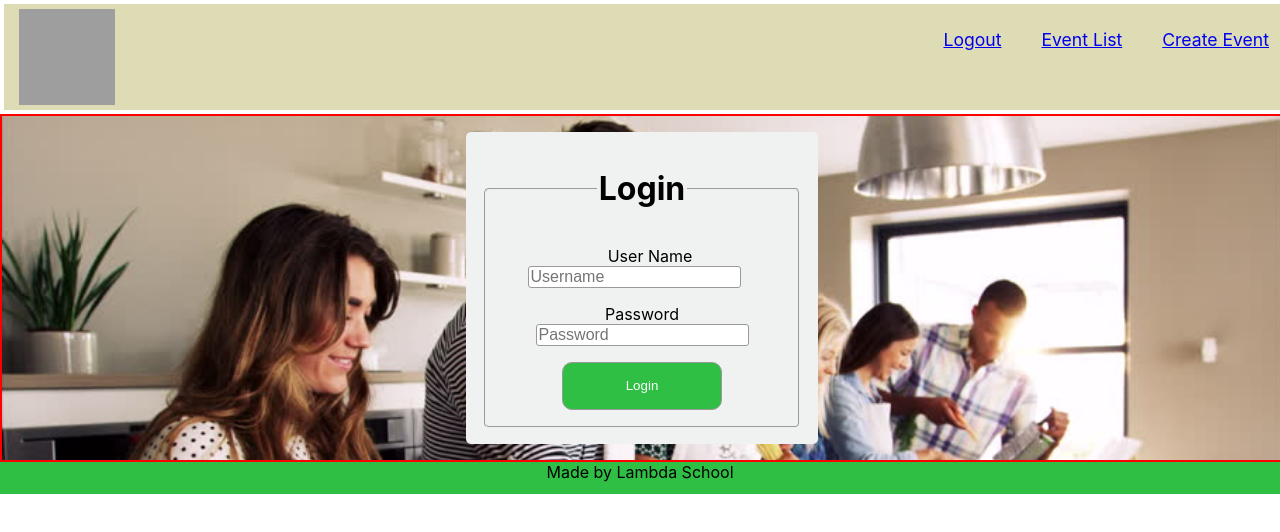
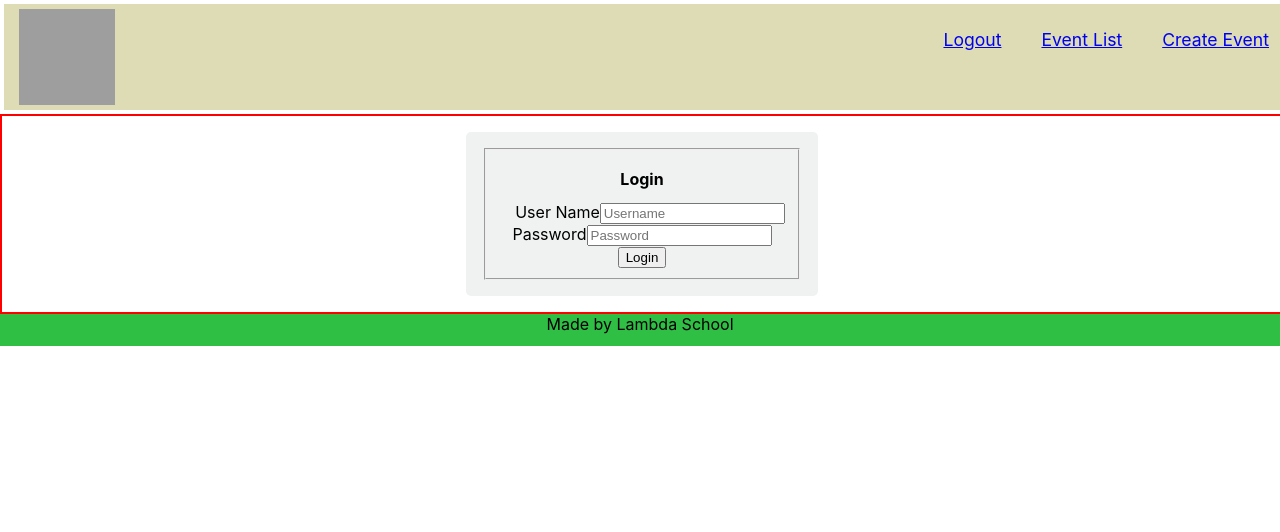
Before and after one commit to Potluck-Project/front-end, a React (Create React App) app: page / in a window 1280 px wide. Shown: the top 532 px of the page. Built offline with nearby package versions, Linux system fonts and the light colour scheme; grey boxes are pictures that could not be loaded.

Commit message:
convert Login to Login.css

```diff
--- /dev/null
+++ b/src/assets/css/Login.css
@@ -0,0 +1,55 @@
+
+ .logBase {
+    display: flex;
+    justify-content: center;
+    align-items: center;
+/*
+    background-image:url(${img}); */
+    border: 2px solid red;
+    height: 100%;
+    width: 100%;
+    background-size: cover;
+ }
+.logForm {
+    overflow: hidden;
+    background-color: #F0F2F2;
+    justify-content: center;
+    align-items: stretch;
+    text-align: center;
+    width: 25%;
+    padding: 1rem;
+    margin: 1rem;
+    border-radius: 5px;
+}
+.logLgd {
+    font-size: 1rem;
+}
+.logLabel {
+    display: inline;
+    font-size: 1rem;
+    padding: 0 .5rem;
+}
+.input{
+    display: inline;
+    border: 1px solid #999999;
+    border-radius: 3px;
+    margin-bottom: 1rem;
+    font-size: 1rem;
+}
+.fieldset {
+    border-radius: 5px;
+    padding: 1rem;
+}
+.button {
+    margin: auto 15%;
+    width: 10rem;
+    height: 3rem;
+    background-color: #105e1b;
+    border: 1px solid #999999;
+    border-radius: 10px;
+    color: white;
+    :hover{
+        background-color: #C4F2D0;
+        color: black;
+    }
+}
--- a/src/components/Login.js
+++ b/src/components/Login.js
@@ -1,63 +1,8 @@
 import React, { useState } from 'react';
-import styled from 'styled-components';
+import '../assets/css/Login.css'
 import axios from 'axios';
-import img from '../assets/Images/1.jpeg';
 
-const LogBase = styled.div`
-    display: flex;
-    justify-content: center;
-    align-items: center;
 
-    background-image:url(${img});
-    border: 2px solid red;
-    height: 100%;
-    width: 100%;
-    background-size: cover;
-
-`;
-const LogForm = styled.form`
-    overflow: hidden;
-    background-color: #F0F2F2;
-    justify-content: center;
-    align-items: stretch;
-    text-align: center;
-    width: 25%;
-    padding: 1rem;
-    margin: 1rem;
-    border-radius: 5px;
-`;
-const LogLgd = styled.legend`
-    font-size: 1rem;
-`;
-const LogLabel = styled.label`
-    display: inline;
-    font-size: 1rem;
-    padding: 0 .5rem;
-`;
-const LogInput = styled.input`
-    display: inline;
-    border: 1px solid #999999;
-    border-radius: 3px;
-    margin-bottom: 1rem;
-    font-size: 1rem;
-`;
-const LogBorder = styled.fieldset`
-    border-radius: 5px;
-    padding: 1rem;
-`;
-const LogBtn = styled.button`
-    margin: auto 15%;
-    width: 10rem;
-    height: 3rem;
-    background-color: #30BF45;
-    border: 1px solid #999999;
-    border-radius: 10px;
-    color: white;
-    :hover{
-        background-color: #C4F2D0;
-        color: black;
-    }
-`;
 
 const Login = props => {
     const [login, setLogin] = useState({username:"", password:""});
@@ -79,20 +24,20 @@ const Login = props => {
 
     return (
 
-        <LogBase>
-            <LogForm onSubmit = {logUser}>
-                <LogBorder>
-                    <LogLgd><h1>Login</h1></LogLgd>
-                    <LogLabel htmlFor='username' />User Name
-                    <LogInput
+        <div className="logBase">
+            <form className ="logForm"onSubmit = {logUser}>
+                <fieldset>
+                    <h2 className ="logLgd">Login</h2>
+                    <label className ="logLabel" htmlFor='username' />User Name
+                    <input
                         placeholder="Username"
                         id='username'
                         name="username"
                         value={login.username}
                         onChange={updateLogin}
                     />
-                    <LogLabel htmlFor='password' />Password
-                    <LogInput
+                    <label htmlFor='password' />Password
+                    <input
                         type="password"
                         id='password'
                         placeholder="Password"
@@ -100,10 +45,11 @@ const Login = props => {
                         value={login.password}
                         onChange = {updateLogin}
                     />
-                    <LogBtn>Login</LogBtn>
-                </LogBorder>
-            </LogForm>
-        </LogBase>
+                    <button>Login</button>
+
+                </fieldset>
+            </form>
+        </div>
 
     )
 }
```
